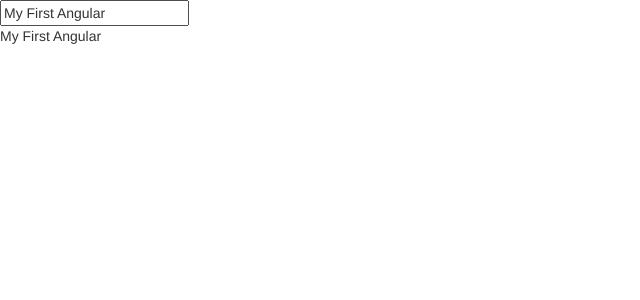
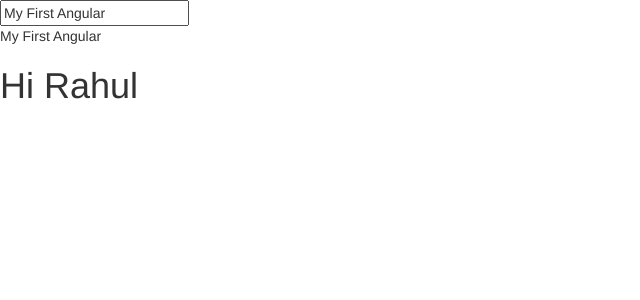
Before and after one commit to Rahul-Chauhan-2212/Angular_Learning, an Angular app in the folder my-first-app/: page / in a window 1280 px wide. Shown: the top 300 px of the page, without its empty margins (0-640 px from the left). Built offline with nearby package versions, Linux system fonts and the light colour scheme.

Commit message:
Creating angular component and Using it
Signed-off-by: Rahul Chauhan <rchauhan9102@gmail.com>

```diff
--- a/my-first-app/src/app/app.component.html
+++ b/my-first-app/src/app/app.component.html
@@ -1,2 +1,4 @@
 <input type="text" [(ngModel)]="name" /><br />
-{{ name }}
+<p>{{ name }}</p>
+
+<app-server></app-server>
--- a/my-first-app/src/app/app.module.ts
+++ b/my-first-app/src/app/app.module.ts
@@ -3,9 +3,10 @@
 import { BrowserModule } from '@angular/platform-browser';
 
 import { AppComponent } from './app.component';
+import { ServerComponent } from './server/server.component';
 
 @NgModule({
-  declarations: [AppComponent],
+  declarations: [AppComponent, ServerComponent],
   imports: [BrowserModule, FormsModule],
   providers: [],
   bootstrap: [AppComponent],
--- /dev/null
+++ b/my-first-app/src/app/server/server.component.html
@@ -0,0 +1 @@
+<h1>Hi Rahul</h1>
```
Also changed, not shown: my-first-app/src/app/server/server.component.ts (added, +7 -0 lines), 2 other files (tests, documents, lock files or other folders).
